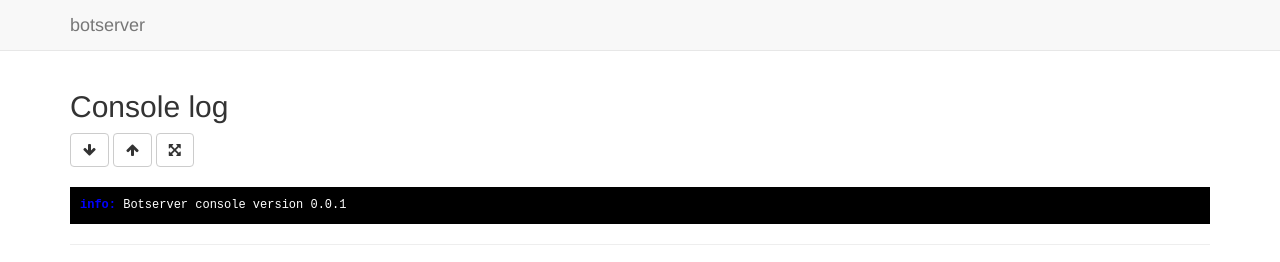
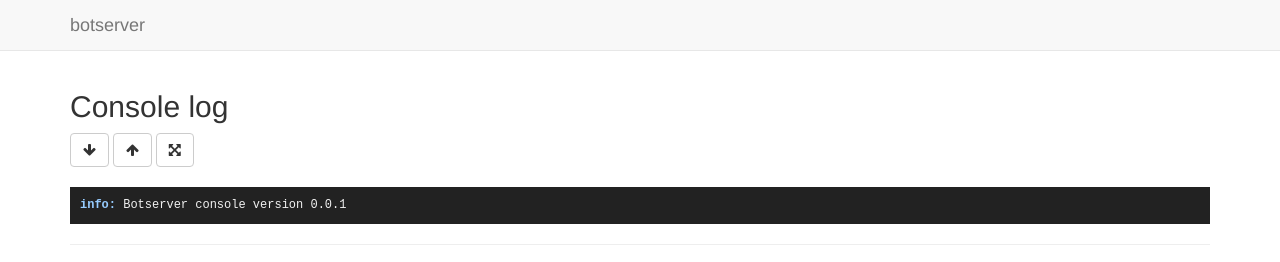
Before and after one commit to guillermocorrea/botserver, a website: page public/index.html in a window 1280 px wide. Shown: the top 262 px of the page. Drawn offline with nearby package versions, Linux system fonts and the light colour scheme; no server answers.

Commit message:
updated css styles

```diff
--- a/public/css/style.css
+++ b/public/css/style.css
@@ -3,24 +3,24 @@ body {
 }
 
 .error {
-	color: red;
+	color: #FF6C60;
 }
 
 .info {
-	color: blue;
+	color: #96CBFE;
 }
 
 .debug {
-	color: green;
+	color: #0a0;
 }
 
 #console-log {
 	font-family: 'Courier New', Courier, monospace;
 	font-size: 12px;
-	background-color: black;
+	background-color: #222;
 	padding: 10px;
 	margin:20px 0;
-	color: white;
+	color: #F1F1F1;
 	max-height: 300px;
 	overflow: auto;
 }
```
